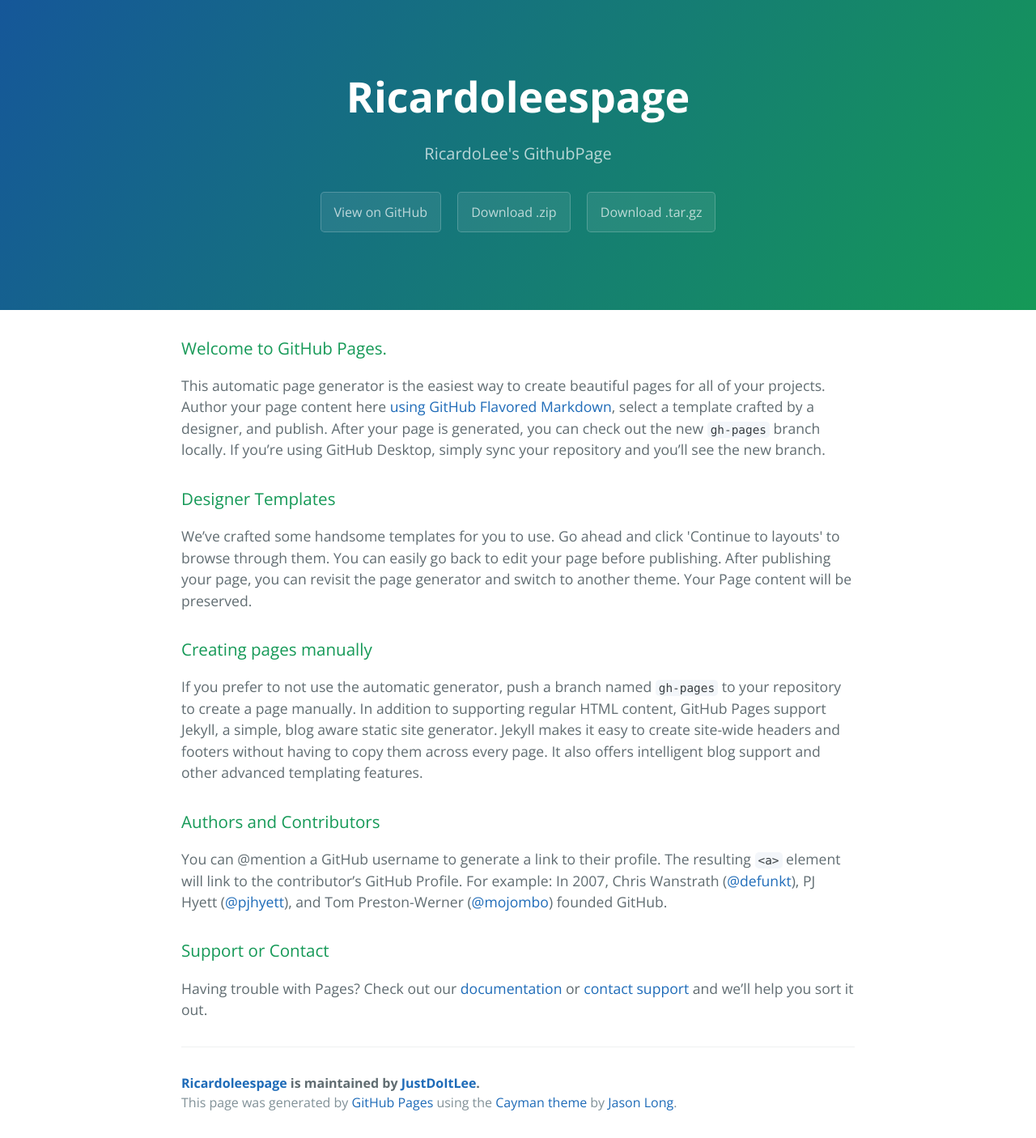
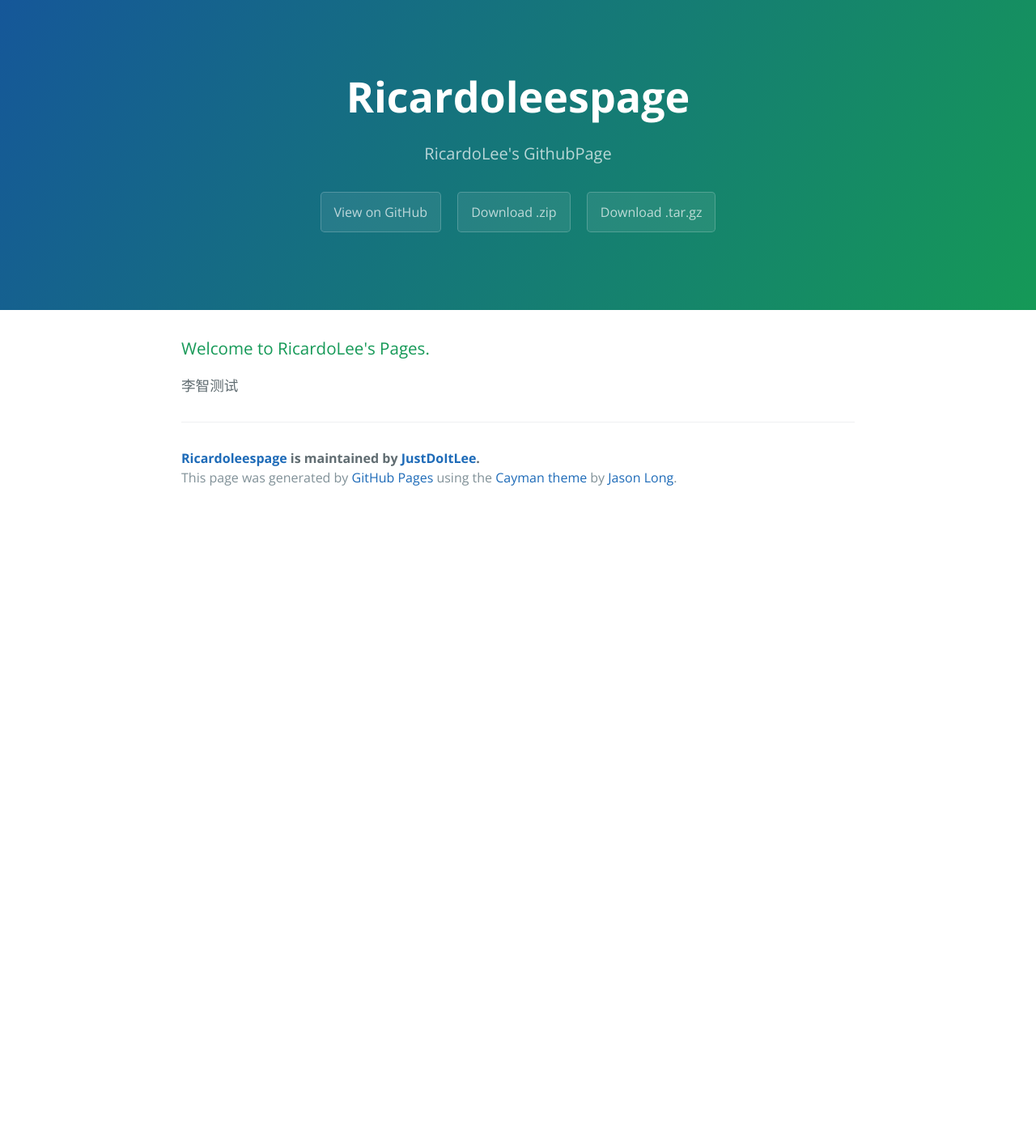
Before and after one commit to 657994434/RicardoLeesPage, a Jekyll site: the page index.html, which Jekyll copies as it is, in a window 1280 px wide. Shown: the whole page at 81% size. Built offline with Jekyll 4.4.1, drawn with Linux system fonts in a browser that asks for light colours; after the commit the page ends 900 px from its top, so only the background shows below that.

Commit message:
Update index.html

```diff
--- a/index.html
+++ b/index.html
@@ -20,29 +20,10 @@
 
     <section class="main-content">
       <h3>
-<a id="welcome-to-github-pages" class="anchor" href="#welcome-to-github-pages" aria-hidden="true"><span aria-hidden="true" class="octicon octicon-link"></span></a>Welcome to GitHub Pages.</h3>
+<a id="welcome-to-github-pages" class="anchor" href="#welcome-to-github-pages" aria-hidden="true"><span aria-hidden="true" class="octicon octicon-link"></span></a>Welcome to RicardoLee's Pages.</h3>
 
-<p>This automatic page generator is the easiest way to create beautiful pages for all of your projects. Author your page content here <a href="https://guides.github.com/features/mastering-markdown/">using GitHub Flavored Markdown</a>, select a template crafted by a designer, and publish. After your page is generated, you can check out the new <code>gh-pages</code> branch locally. If you’re using GitHub Desktop, simply sync your repository and you’ll see the new branch.</p>
+<p>李智测试</p>
 
-<h3>
-<a id="designer-templates" class="anchor" href="#designer-templates" aria-hidden="true"><span aria-hidden="true" class="octicon octicon-link"></span></a>Designer Templates</h3>
-
-<p>We’ve crafted some handsome templates for you to use. Go ahead and click 'Continue to layouts' to browse through them. You can easily go back to edit your page before publishing. After publishing your page, you can revisit the page generator and switch to another theme. Your Page content will be preserved.</p>
-
-<h3>
-<a id="creating-pages-manually" class="anchor" href="#creating-pages-manually" aria-hidden="true"><span aria-hidden="true" class="octicon octicon-link"></span></a>Creating pages manually</h3>
-
-<p>If you prefer to not use the automatic generator, push a branch named <code>gh-pages</code> to your repository to create a page manually. In addition to supporting regular HTML content, GitHub Pages support Jekyll, a simple, blog aware static site generator. Jekyll makes it easy to create site-wide headers and footers without having to copy them across every page. It also offers intelligent blog support and other advanced templating features.</p>
-
-<h3>
-<a id="authors-and-contributors" class="anchor" href="#authors-and-contributors" aria-hidden="true"><span aria-hidden="true" class="octicon octicon-link"></span></a>Authors and Contributors</h3>
-
-<p>You can @mention a GitHub username to generate a link to their profile. The resulting <code>&lt;a&gt;</code> element will link to the contributor’s GitHub Profile. For example: In 2007, Chris Wanstrath (<a href="https://github.com/defunkt" class="user-mention">@defunkt</a>), PJ Hyett (<a href="https://github.com/pjhyett" class="user-mention">@pjhyett</a>), and Tom Preston-Werner (<a href="https://github.com/mojombo" class="user-mention">@mojombo</a>) founded GitHub.</p>
-
-<h3>
-<a id="support-or-contact" class="anchor" href="#support-or-contact" aria-hidden="true"><span aria-hidden="true" class="octicon octicon-link"></span></a>Support or Contact</h3>
-
-<p>Having trouble with Pages? Check out our <a href="https://help.github.com/pages">documentation</a> or <a href="https://github.com/contact">contact support</a> and we’ll help you sort it out.</p>
 
       <footer class="site-footer">
         <span class="site-footer-owner"><a href="https://github.com/JustDoItLee/RicardoLeesPage">Ricardoleespage</a> is maintained by <a href="https://github.com/JustDoItLee">JustDoItLee</a>.</span>
```
